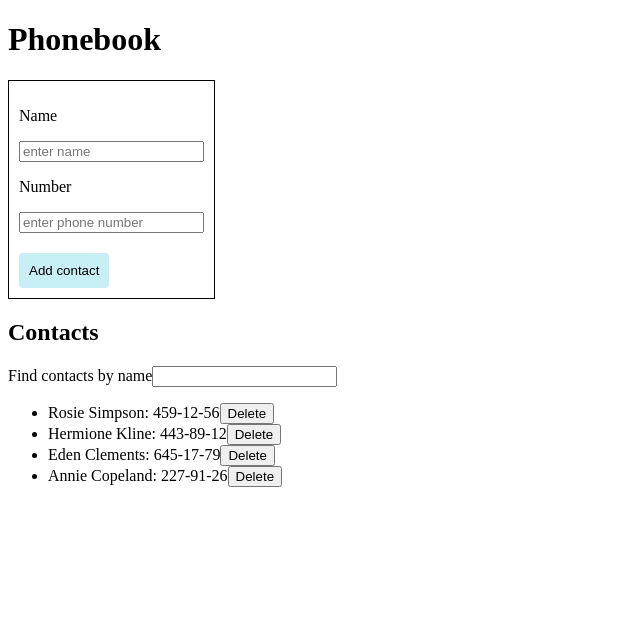
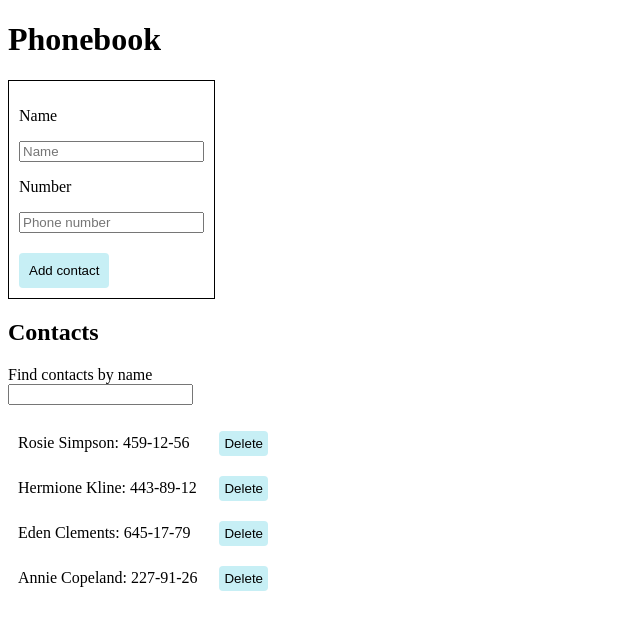
Before and after one commit to nilupsym/goit-react-hw-03-phonebook, a React (Create React App) app: page / in a window 1280 px wide. Shown: the top 630 px of the page, without its empty margins (0-640 px from the left). Built offline with nearby package versions, Linux system fonts and the light colour scheme; the HTML template or start-up script is replaced by a standard one.

Commit message:
adds styles, proptypes

```diff
--- a/package.json
+++ b/package.json
@@ -2,7 +2,7 @@
   "name": "goit-react-hw-02-phonebook",
   "version": "0.1.0",
   "private": true,
-  "homepage": "https://nilupsym.github.io/goit-react-hw-03-phonebook",
+  "homepage": "https://nilupsym.github.io/goit-react-hw-02-phonebook",
   "dependencies": {
     "@testing-library/jest-dom": "^5.11.9",
     "@testing-library/react": "^11.2.5",
--- a/src/App.js
+++ b/src/App.js
@@ -46,6 +46,15 @@ class App extends Component {
       return;
     }
 
+    const isInList = this.state.contacts.find(
+      newContact => newContact.name.toLowerCase() === contact.name.toLowerCase()
+    );
+
+    if (isInList) {
+      alert(`Contact ${contact.name} is already exist`)
+      return;
+    }
+
     this.setState(({ contacts }) => ({ contacts: [contact, ...contacts] }));
   }
 
@@ -58,7 +67,6 @@ class App extends Component {
       <>
         <h1>Phonebook</h1>
         <ContactForm onSubmit={this.addNewContact} />
-
         <h2>Contacts</h2>
         <Filter value={filter} onChange={this.changeFilter} />
         <ContactList
--- a/src/components/ContactForm/ContactForm.js
+++ b/src/components/ContactForm/ContactForm.js
@@ -33,7 +33,7 @@ class ContactForm extends Component {
                         name='name'
                         value={name}
                         type='text'
-                        placeholder='enter name'
+                        placeholder='Name'
                         onChange={this.handleInputChange}
                     />
                 </label>
@@ -42,8 +42,8 @@ class ContactForm extends Component {
                     <input
                         name='number'
                         value={number}
-                        type='text'
-                        placeholder='enter phone number'
+                        type='tel'
+                        placeholder='Phone number'
                         onChange={this.handleInputChange}
                     />
                 </label>
--- a/src/components/ContactList/ContactList.js
+++ b/src/components/ContactList/ContactList.js
@@ -1,8 +1,12 @@
 import React from 'react';
+import PropTypes from 'prop-types';
+
+import styles from './ContactList.module.css';
+
 import ContactListItem from '../ContactListItem';
 
 const ContactList = ({filteredContacts, handleDeleteContact}) => (
-    <ul>
+    <ul className={styles.list}>
         {
             filteredContacts.map(filteredContact => (
                 <ContactListItem
@@ -15,4 +19,10 @@ const ContactList = ({filteredContacts, handleDeleteContact}) => (
         }
     </ul>);
 
+ContactList.propTypes = {
+    filteredContacts: PropTypes.array.isRequired,
+    handleDeleteContact: PropTypes.func.isRequired,
+};
+
+
 export default ContactList;
--- /dev/null
+++ b/src/components/ContactList/ContactList.module.css
@@ -0,0 +1,3 @@
+.list {
+  padding: 0;
+}
--- a/src/components/ContactListItem/ContactListItem.js
+++ b/src/components/ContactListItem/ContactListItem.js
@@ -1,10 +1,21 @@
 import React from 'react';
-// import PropTypes from 'prop-types';
+import PropTypes from 'prop-types';
+
+import styles from './ContactListItem.module.css';
 
 const ContactListItem = ({ id, name, number, handleDeleteContact }) => (
-  <li key={id}>
-    {name}: {number}
-    <button onClick={() => handleDeleteContact(id)}>Delete</button>
+  <li key={id} className={styles.item}>
+    <span>
+      {name}: {number}
+    </span>
+    <button className={styles.btn} onClick={() => handleDeleteContact(id)}>Delete</button>
   </li>);
 
+ContactListItem.propTypes = {
+  id: PropTypes.string.isRequired,
+  name: PropTypes.string.isRequired,
+  number: PropTypes.string.isRequired,
+  handleDeleteContact: PropTypes.func.isRequired,
+};
+
 export default ContactListItem;
--- /dev/null
+++ b/src/components/ContactListItem/ContactListItem.module.css
@@ -0,0 +1,24 @@
+.btn {
+  display: block;
+  padding: 5px;
+  width: fit-content;
+  background-color: rgb(199, 239, 245);
+  border: none;
+  border-radius: 4px;
+  outline: none;
+  transition: background-color 250ms ease-in-out;
+}
+
+.btn:hover {
+  cursor: pointer;
+  background-color: rgb(88, 188, 211);
+  color: #fff;
+}
+
+.item {
+  display: flex;
+  justify-content: space-between;
+  align-items: baseline;
+  width: 250px;
+  padding: 10px;
+}
```
Also changed, not shown: src/components/Filter/Filter.js (+7 -0 lines).
